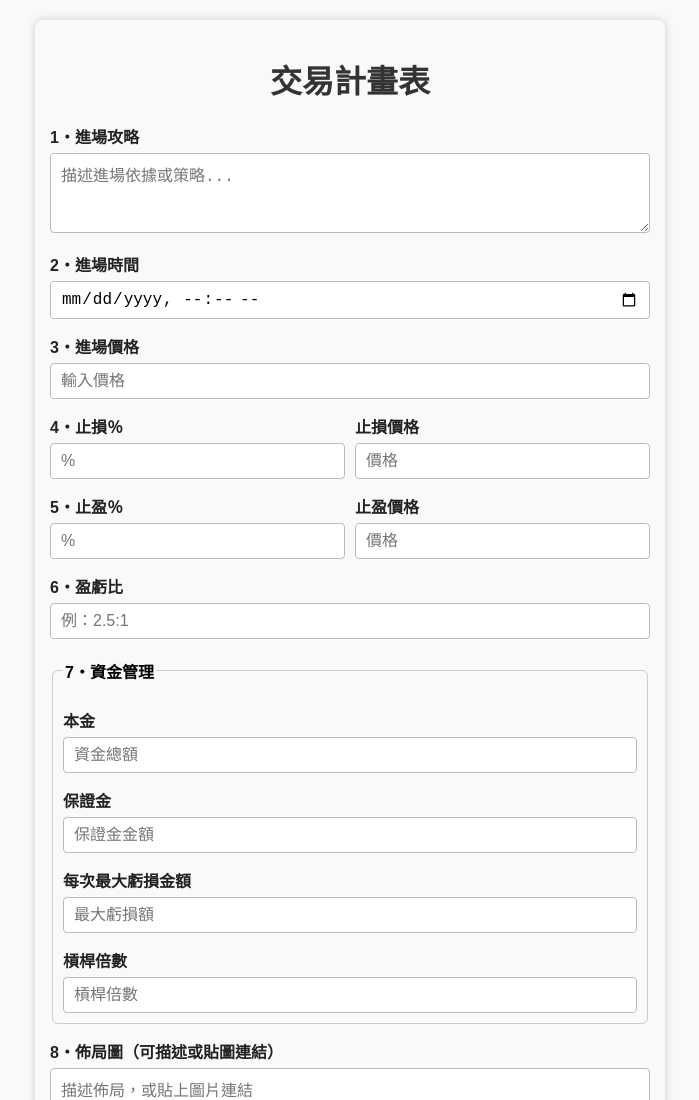
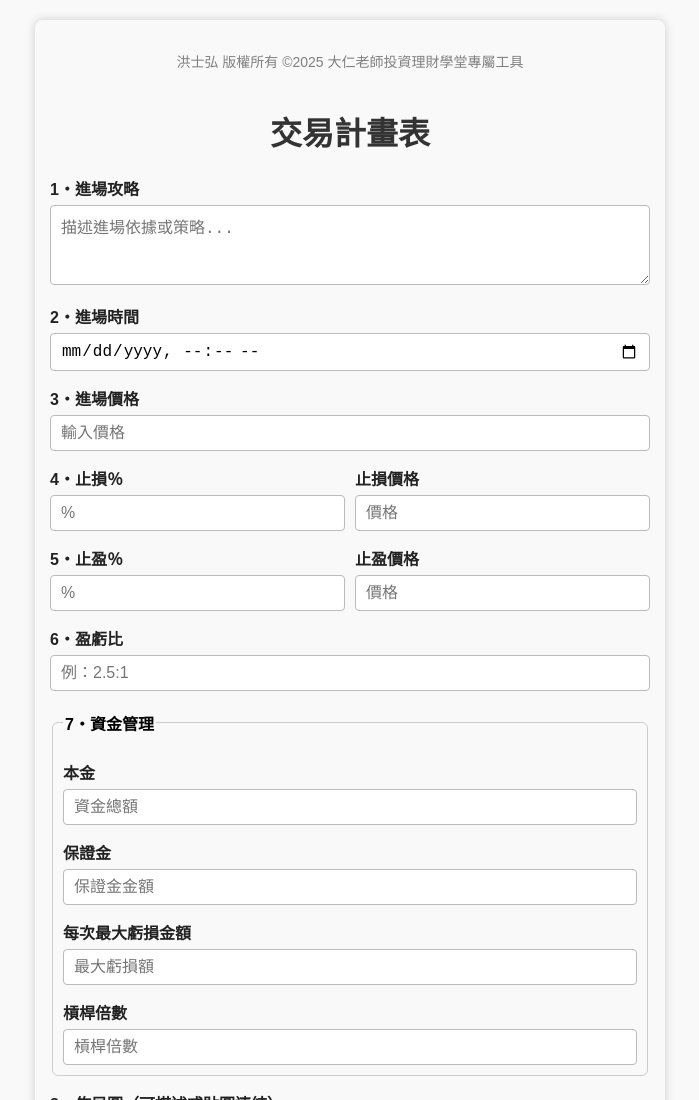
Before and after one commit to df3011212/TradingPlanProduction, a plain HTML site: page index.html in a window 1280 px wide. Shown: the top 1100 px of the page, without its empty margins (290-989 px from the left). Drawn offline with Linux system fonts and the light colour scheme.

Commit message:
Update index.html

```diff
--- a/index.html
+++ b/index.html
@@ -1,6 +1,9 @@
 <!DOCTYPE html>
 <html lang="zh-Hant">
 <head>
+    <footer style="text-align:center; padding: 16px; font-size: 14px; color: gray;">
+    洪士弘 版權所有 ©2025 大仁老師投資理財學堂專屬工具
+  </footer>
   <meta charset="UTF-8" />
   <meta name="viewport" content="width=device-width, initial-scale=1" />
   <title>交易計畫表</title>
```
